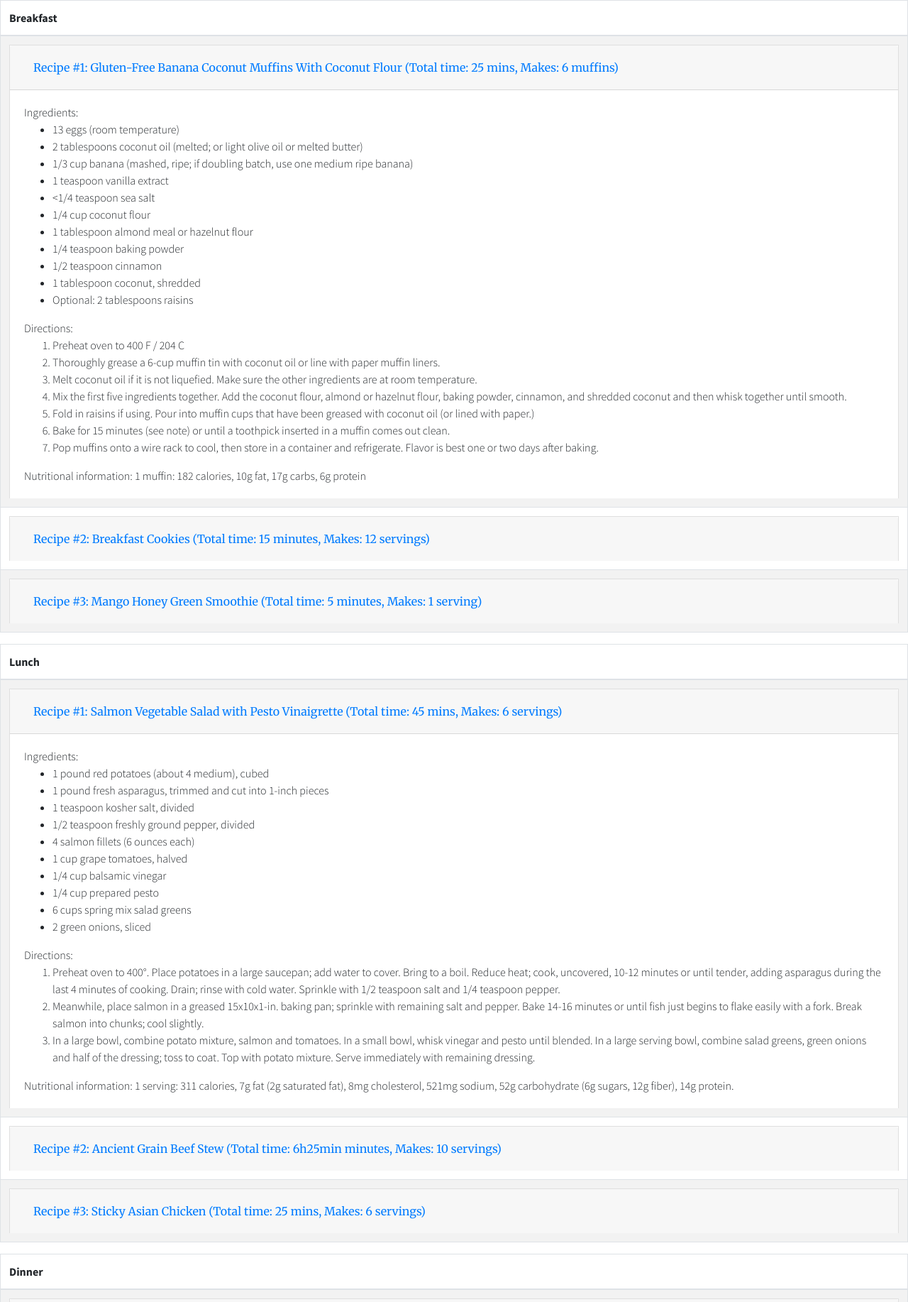
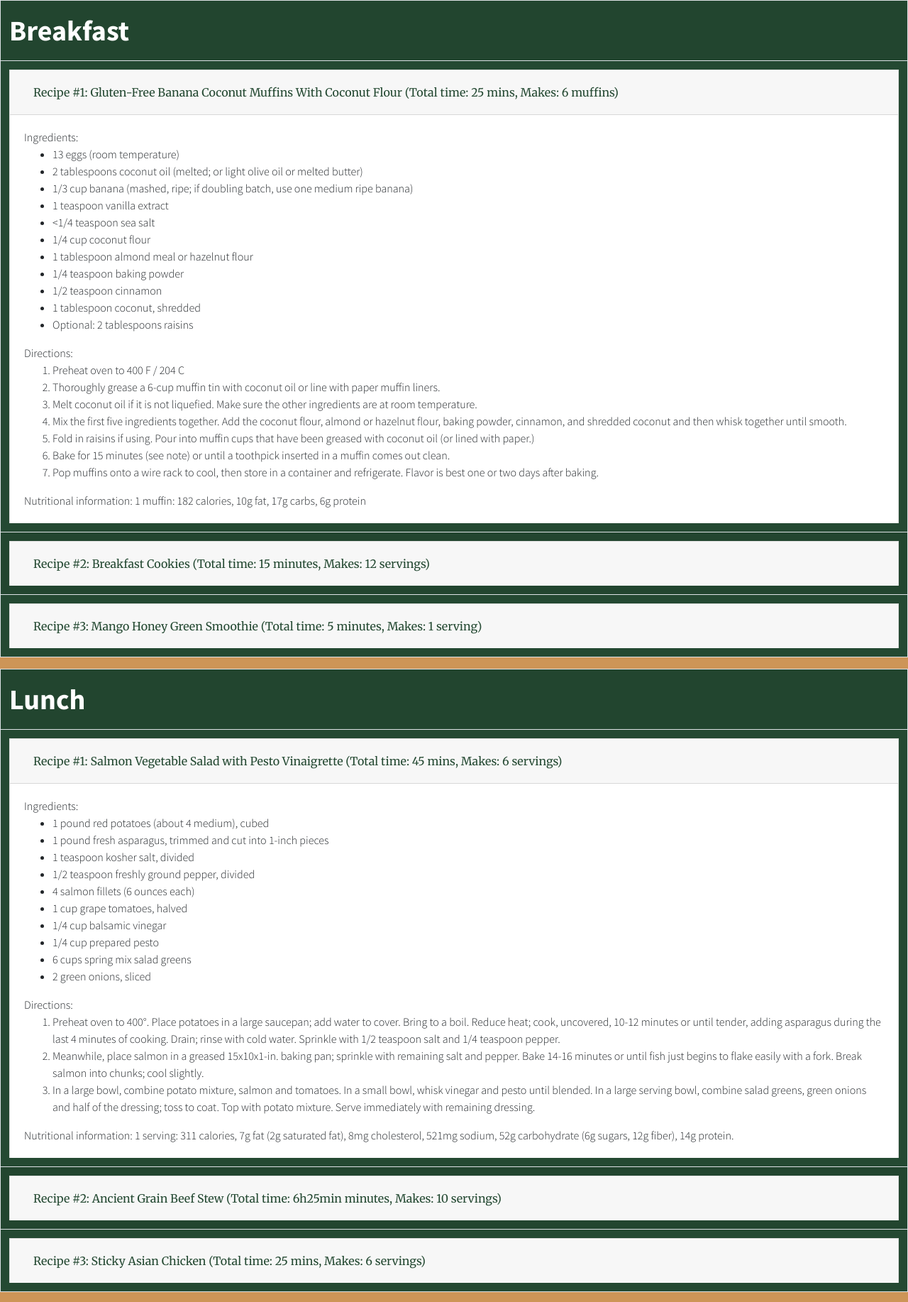
Before and after one commit to kj1114/whatCanIEat, a website: page gluten-free.html in a window 1280 px wide. Shown: the top 1834 px of the page at 71% size. Drawn offline with Linux system fonts and the light colour scheme.

Commit message:
heading fix

```diff
--- a/gluten-free.html
+++ b/gluten-free.html
@@ -19,20 +19,19 @@
   <link href="vendor/fontawesome-free/css/all.min.css" rel="stylesheet" type="text/css">
 
   <!-- Custom styles for this template -->
-  <link href="css/coming-soon.min.css" rel="stylesheet">
+  <link href="css/coming-soon.css" rel="stylesheet">
 
 </head>
 
 <body>
 
   <div>
-  <table id="example" class="table table-striped table-bordered" style="width:100%">
-        <thead>
+  <table id="example" class="table table-striped table-bordered" style="width:100%; background-color: #244932">
     <tr>
-                <th>Breakfast</th>
+      <th class="text2">
+          Breakfast
+      </th>
     </tr>
-        </thead>
-        <tbody>
             <tr>
                 <td>
                   <div class="accordion" id="accordionExample">
@@ -150,18 +149,16 @@
                   </div>
                 </td>
             </tr>
-        </tbody>
     </table>
   </div>
 
   <div>
-  <table id="example" class="table table-striped table-bordered" style="width:100%">
-        <thead>
+  <table id="example" class="table table-striped table-bordered" style="width:100%; background-color: #244932">
     <tr>
-                <th>Lunch</th>
+      <th class="text2">
+          Lunch
+      </th>
     </tr>
-        </thead>
-        <tbody>
             <tr>
                 <td>
                   <div class="accordion" id="accordionExample">
@@ -284,18 +281,16 @@
                   </div>
                 </td>
             </tr>
-        </tbody>
     </table>
   </div>
 
   <div>
-  <table id="example" class="table table-striped table-bordered" style="width:100%">
-        <thead>
+  <table id="example" class="table table-striped table-bordered" style="width:100%; background-color: #244932">
     <tr>
-                <th>Dinner</th>
+      <th class="text2">
+          Dinner
+      </th>
     </tr>
-        </thead>
-        <tbody>
             <tr>
                 <td>
                   <div class="accordion" id="accordionExample">
@@ -424,7 +419,6 @@
                   </div>
                 </td>
             </tr>
-        </tbody>
     </table>
   </div>
 
```
Also changed, not shown: vegan.html (+13 -19 lines). Lines whose indentation alone changed are shown as unchanged.
